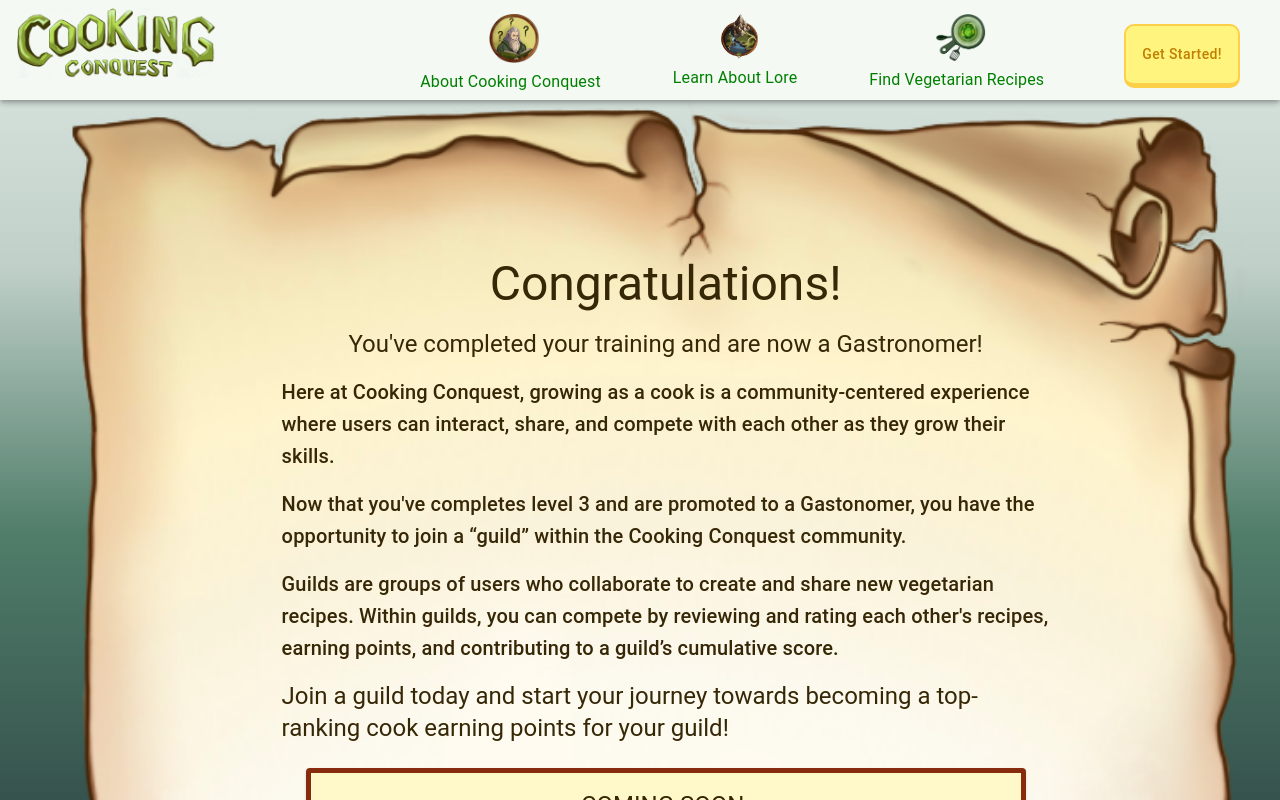
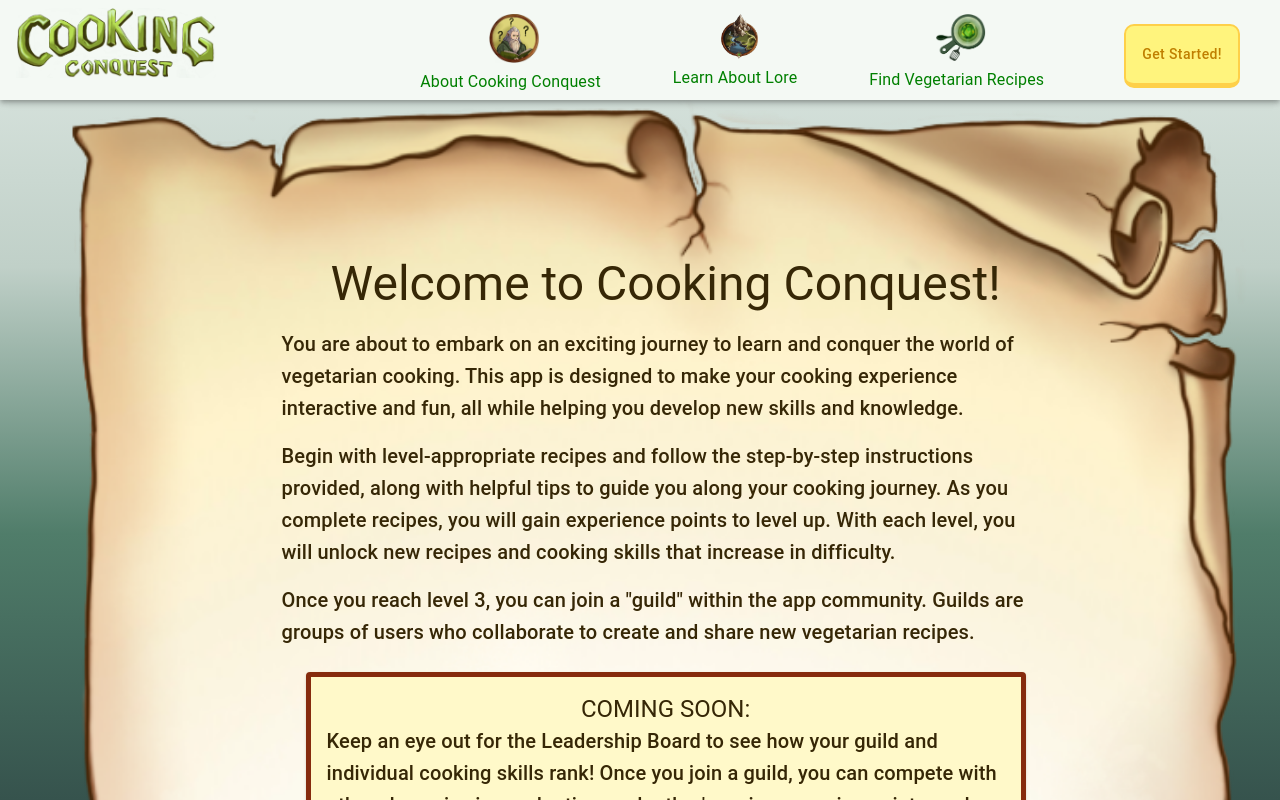
Before and after one commit to katc336/Cooking.Conquest, a React (Vite) app: page /information in a window 1280 px wide. Shown: the top 800 px of the page. Built offline with nearby package versions, Linux system fonts and the light colour scheme; no server answers.

Commit message:
Fix infomation page display for non users

```diff
--- a/src/client/InformationPage/UserInformationDisplay.jsx
+++ b/src/client/InformationPage/UserInformationDisplay.jsx
@@ -17,7 +17,7 @@ const UserInformationDisplay = () => {
     }
     return (
         <div>
-            {data && data.level !== 4
+            {data && data.level !== 4 || !data
                 ?
                 <div>
                 <CookingConquestInfoPage />
```
